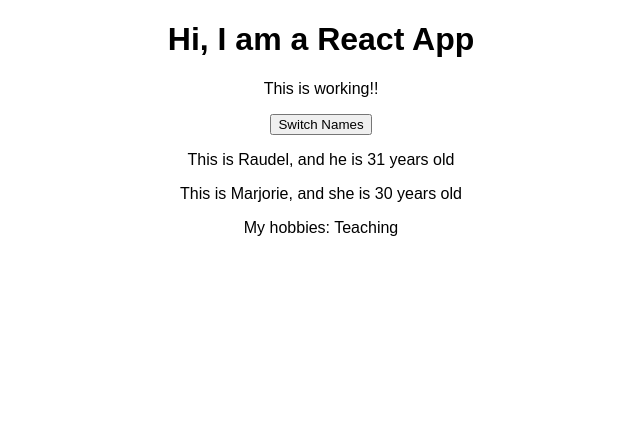
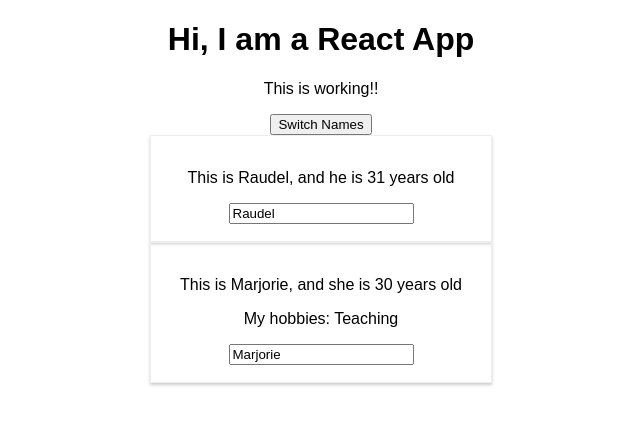
Before and after one commit to Raudelgar/react-complete-guide, a React (Create React App) app: page / in a window 1280 px wide. Shown: the top 424 px of the page, without its empty margins (319-959 px from the left). Built offline with nearby package versions, Linux system fonts and the light colour scheme.

Commit message:
Adding style to Person Component

```diff
--- a/src/App.js
+++ b/src/App.js
@@ -4,6 +4,7 @@ import Person from './Person/Person';
 
 class App extends Component {
 
+  //Initializing variables
   state = {
     person: [
       {name: "Raudel", gender: "he", age: 31},
@@ -11,19 +12,50 @@ class App extends Component {
     ]
   }
 
-  switchNameHandler = () => {
-    console.log("Was cliked!!");
+  //Method
+  switchNameHandler = (newName) => {
+    // console.log("Was cliked!!");
+    this.setState({
+      person: [
+        {name: newName, gender: "he", age: 32},
+        {name: "Marjorie", gender: "she",age: 31}
+      ]
+    }
+    );
   }
 
+  //Method
+  changeNameHandler = (event) =>{
+    this.setState({
+      person: [
+        {name: "Raudel", gender: "he", age: 31},
+        {name: event.target.value, gender: "she",age: 30}
+      ]
+    });
+  }
+
+  //React execution method
   render() {
     return (
       //jsx syntax
       <div className="App">
         <h1>Hi, I am a React App</h1>
         <p>This is working!!</p>
-        <button onClick={this.switchNameHandler}>Switch Names</button>
-        <Person name={this.state.person[0].name} gender={this.state.person[0].gender} age={this.state.person[0].age}/>
-        <Person name={this.state.person[1].name} gender={this.state.person[1].gender} age={this.state.person[1].age}>My hobbies: Teaching</Person>
+        <button onClick={() => this.switchNameHandler("Raudel Garcia")}>
+        Switch Names
+        </button>
+        <Person
+        name={this.state.person[0].name}
+        gender={this.state.person[0].gender}
+        age={this.state.person[0].age}/>
+        <Person
+        click={this.switchNameHandler.bind(this, "Rau!!")}
+        name={this.state.person[1].name}
+        gender={this.state.person[1].gender}
+        age={this.state.person[1].age}
+        change={this.changeNameHandler}>
+        My hobbies: Teaching
+        </Person>
       </div>
     );
 
--- /dev/null
+++ b/src/Person/Person.css
@@ -0,0 +1,8 @@
+.Person {
+  width: 306px;
+  margin: auto;
+  border: 1px solid #eee;
+  box-shadow: 0 2px 3px #ccc;
+  padding: 17px;
+  text-align: center;
+}
--- a/src/Person/Person.js
+++ b/src/Person/Person.js
@@ -1,10 +1,12 @@
 import React from 'react';
+import './Person.css';
 
 const person = (props) => {
   return (
-    <div>
-      <p>This is {props.name}, and {props.gender} is {props.age} years old</p>
+    <div className="Person">
+      <p onClick={props.click}>This is {props.name}, and {props.gender} is {props.age} years old</p>
       <p>{props.children}</p>
+      <input type="text" onChange={props.change} value={props.name}/>
     </div>
   )
 };
```
